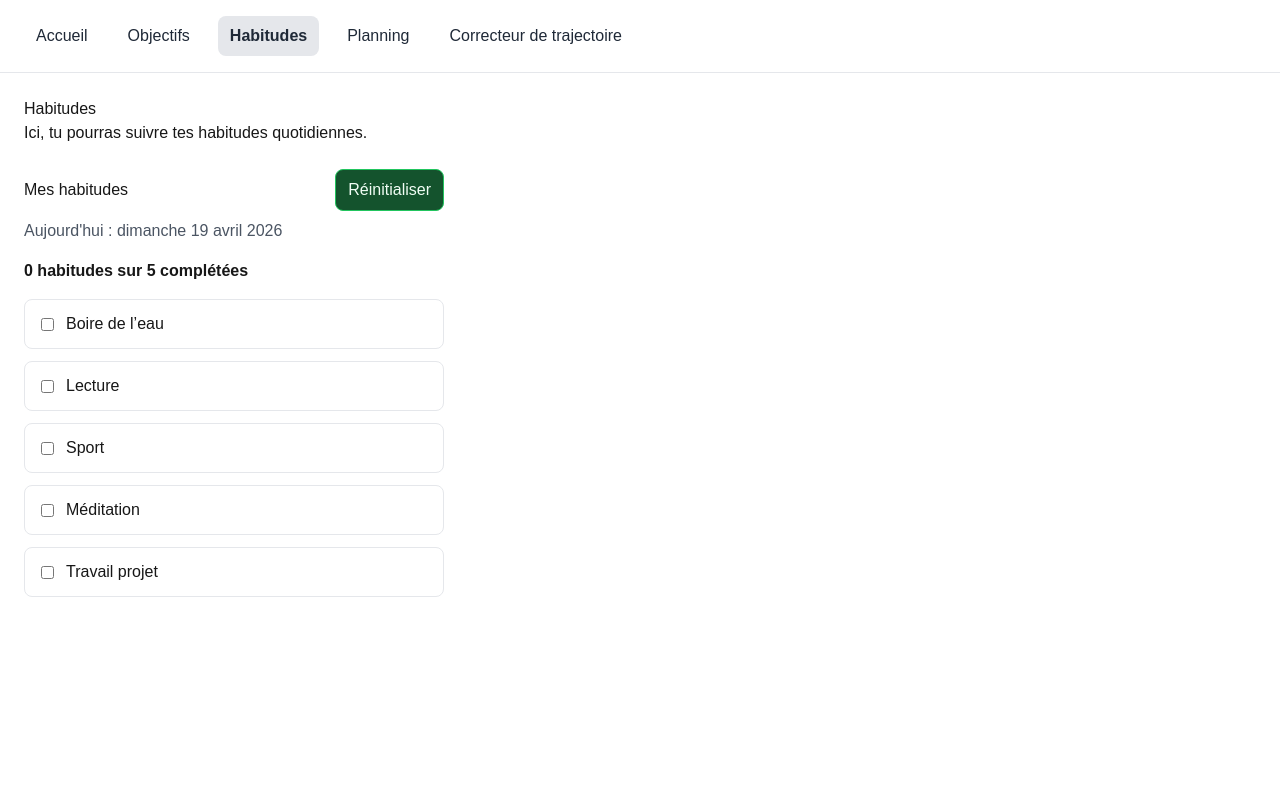
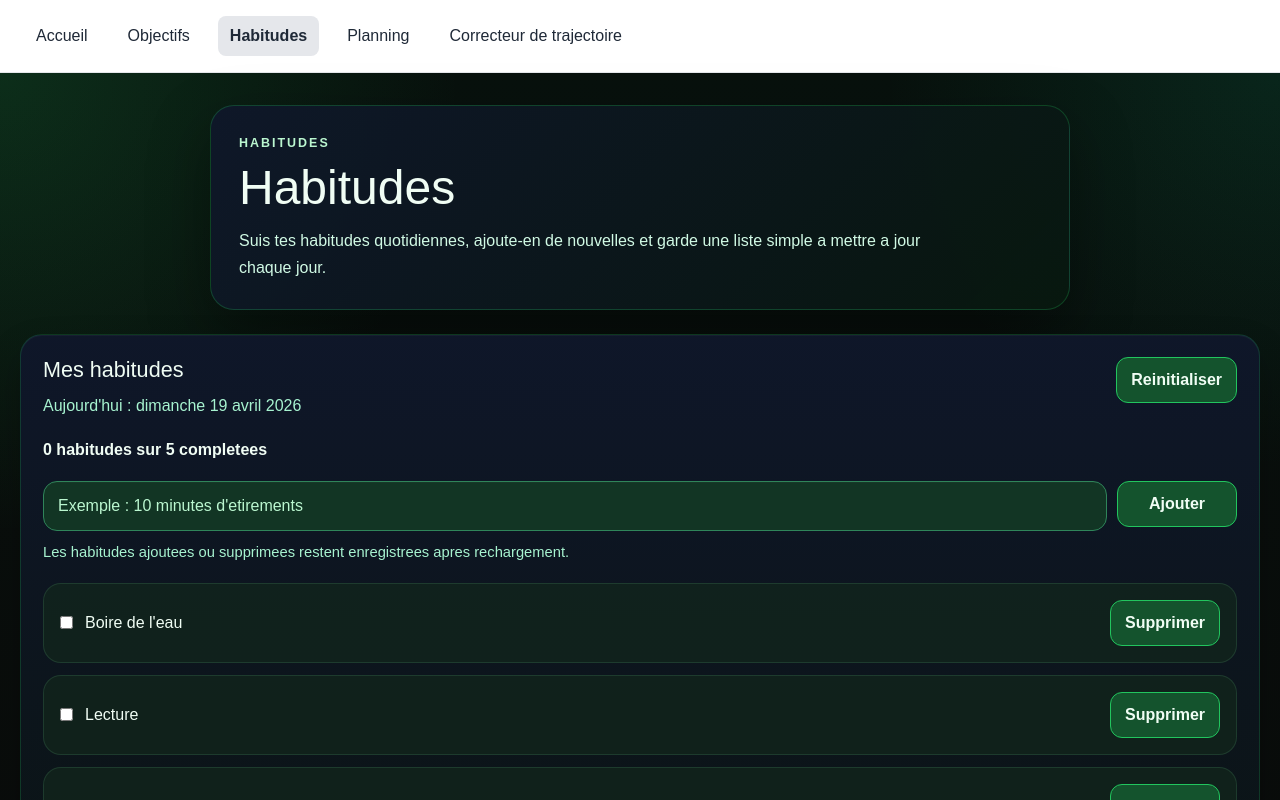
Before and after one commit to Gintaiji/taijilifeplan, a Next.js app: page /habitudes in a window 1280 px wide. Shown: the top 800 px of the page. Built offline with nearby package versions, Linux system fonts and the light colour scheme.

Commit message:
Amélioration des habitudes avec ajout et suppression

```diff
--- /dev/null
+++ b/app/components/HabitsTracker.module.css
@@ -0,0 +1,146 @@
+.section {
+  margin-top: 24px;
+  border: 1px solid rgba(34, 197, 94, 0.2);
+  border-radius: 22px;
+  padding: 22px;
+  background:
+    linear-gradient(180deg, rgba(15, 23, 42, 0.98), rgba(10, 20, 16, 0.96));
+  box-shadow:
+    inset 0 1px 0 rgba(255, 255, 255, 0.04),
+    0 18px 36px rgba(0, 0, 0, 0.22);
+}
+
+.header {
+  display: flex;
+  justify-content: space-between;
+  align-items: flex-start;
+  gap: 16px;
+  flex-wrap: wrap;
+}
+
+.title {
+  margin: 0;
+  color: var(--dashboard-text-primary);
+  font-size: 1.35rem;
+  line-height: 1.2;
+}
+
+.date {
+  margin: 10px 0 0;
+  color: var(--dashboard-text-muted);
+  line-height: 1.6;
+}
+
+.summary {
+  margin: 18px 0 0;
+  color: var(--dashboard-text-primary);
+  font-weight: 700;
+  line-height: 1.6;
+}
+
+.form {
+  display: grid;
+  gap: 10px;
+  margin-top: 18px;
+}
+
+.formRow {
+  display: grid;
+  grid-template-columns: minmax(0, 1fr) auto;
+  gap: 10px;
+  align-items: start;
+}
+
+.input {
+  min-width: 0;
+  width: 100%;
+  padding: 12px 14px;
+  border: 1px solid rgba(134, 239, 172, 0.15);
+  border-radius: 14px;
+  font: inherit;
+  box-shadow: inset 0 1px 0 rgba(255, 255, 255, 0.02);
+}
+
+.helperText {
+  margin: 0;
+  color: var(--dashboard-text-muted);
+  font-size: 0.92rem;
+  line-height: 1.5;
+}
+
+.list {
+  list-style: none;
+  padding: 0;
+  margin: 20px 0 0;
+  display: grid;
+  gap: 12px;
+}
+
+.item {
+  display: flex;
+  justify-content: space-between;
+  align-items: center;
+  gap: 14px;
+  flex-wrap: wrap;
+  padding: 16px;
+  border: 1px solid rgba(134, 239, 172, 0.12);
+  border-radius: 18px;
+  background: rgba(19, 39, 29, 0.72);
+}
+
+.label {
+  display: flex;
+  align-items: center;
+  gap: 12px;
+  cursor: pointer;
+  flex: 1 1 240px;
+  min-width: 0;
+}
+
+.habitName {
+  color: var(--dashboard-text-primary);
+  line-height: 1.5;
+  word-break: break-word;
+}
+
+.button {
+  border-radius: 12px;
+  padding: 10px 14px;
+  cursor: pointer;
+  font: inherit;
+  font-weight: 600;
+}
+
+.addButton,
+.deleteButton {
+  white-space: normal;
+  text-align: center;
+}
+
+.addButton {
+  min-width: 120px;
+}
+
+.deleteButton {
+  min-width: 110px;
+}
+
+@media (max-width: 640px) {
+  .section {
+    padding: 18px;
+    border-radius: 18px;
+  }
+
+  .formRow {
+    grid-template-columns: 1fr;
+  }
+
+  .addButton,
+  .deleteButton {
+    width: 100%;
+  }
+
+  .item {
+    align-items: stretch;
+  }
+}
--- a/app/components/HabitsTracker.tsx
+++ b/app/components/HabitsTracker.tsx
@@ -1,105 +1,127 @@
 "use client";
 
 import { useEffect, useState } from "react";
+import styles from "./HabitsTracker.module.css";
 
 const STORAGE_KEY = "taiji-life-plan-habits";
+const ORDER_STORAGE_KEY = "taiji-life-plan-habits-order";
 
 const defaultHabits = [
-  "Boire de l’eau",
+  "Boire de l'eau",
   "Lecture",
   "Sport",
-  "Méditation",
+  "Meditation",
   "Travail projet",
 ];
 
-const sectionStyle = {
-  marginTop: "24px",
-  maxWidth: "420px",
+type HabitsState = Record<string, boolean>;
+
+type HabitsData = {
+  habitNames: string[];
+  habitsState: HabitsState;
 };
 
-const headerStyle = {
-  display: "flex",
-  justifyContent: "space-between",
-  alignItems: "center",
-  gap: "12px",
-  flexWrap: "wrap" as const,
-};
-
-const dateStyle = {
-  margin: "8px 0 0 0",
-  color: "#4b5563",
-};
-
-const summaryStyle = {
-  margin: "16px 0 0 0",
-  fontWeight: 600,
-};
-
-const listStyle = {
-  listStyle: "none",
-  padding: 0,
-  margin: "16px 0 0 0",
-  display: "grid",
-  gap: "12px",
-};
-
-const itemStyle = {
-  border: "1px solid #e5e7eb",
-  borderRadius: "8px",
-  padding: "12px 16px",
-};
-
-const labelStyle = {
-  display: "flex",
-  alignItems: "center",
-  gap: "12px",
-  cursor: "pointer",
-};
-
-const buttonStyle = {
-  borderRadius: "8px",
-  padding: "8px 12px",
-  cursor: "pointer",
-  font: "inherit",
-};
-
-type HabitsState = Record<string, boolean>;
-
-function getInitialHabitsState() {
+function getDefaultHabitsState() {
   return defaultHabits.reduce<HabitsState>((accumulator, habit) => {
     accumulator[habit] = false;
     return accumulator;
   }, {});
 }
 
-export default function HabitsTracker() {
-  const [habits, setHabits] = useState<HabitsState>(() => {
-    const initialHabits = getInitialHabitsState();
+function normalizeHabitsState(savedHabits: unknown): HabitsState {
+  if (typeof savedHabits !== "object" || savedHabits === null) {
+    return {};
+  }
 
-    if (typeof window === "undefined") {
-      return initialHabits;
+  const cleanedHabits: HabitsState = {};
+
+  for (const [habitName, isCompleted] of Object.entries(savedHabits)) {
+    if (typeof isCompleted === "boolean") {
+      cleanedHabits[habitName] = isCompleted;
     }
+  }
 
-    const savedHabits = localStorage.getItem(STORAGE_KEY);
+  return cleanedHabits;
+}
 
-    if (!savedHabits) {
-      return initialHabits;
-    }
+function normalizeHabitNames(
+  savedOrder: unknown,
+  habitsState: HabitsState,
+): string[] {
+  const validHabitNames = new Set(Object.keys(habitsState));
 
+  if (!Array.isArray(savedOrder)) {
+    return Object.keys(habitsState);
+  }
+
+  const orderedHabits = savedOrder.filter(
+    (habitName): habitName is string =>
+      typeof habitName === "string" && validHabitNames.has(habitName),
+  );
+
+  const missingHabits = Object.keys(habitsState).filter(
+    (habitName) => !orderedHabits.includes(habitName),
+  );
+
+  return [...orderedHabits, ...missingHabits];
+}
+
+function getInitialHabitsData(): HabitsData {
+  const defaultHabitsState = getDefaultHabitsState();
+
+  if (typeof window === "undefined") {
+    return {
+      habitNames: defaultHabits,
+      habitsState: defaultHabitsState,
+    };
+  }
+
+  const savedHabits = localStorage.getItem(STORAGE_KEY);
+  const savedOrder = localStorage.getItem(ORDER_STORAGE_KEY);
+
+  let normalizedSavedHabits: HabitsState = {};
+  let normalizedHabitNames = defaultHabits;
+
+  if (savedHabits) {
     try {
-      const parsedHabits = JSON.parse(savedHabits) as HabitsState;
-
-      return {
-        ...initialHabits,
-        ...parsedHabits,
-      };
+      normalizedSavedHabits = normalizeHabitsState(JSON.parse(savedHabits));
     } catch {
       localStorage.removeItem(STORAGE_KEY);
-      return initialHabits;
     }
-  });
+  }
 
-  const completedHabitsCount = Object.values(habits).filter(Boolean).length;
+  const mergedHabitsState = {
+    ...defaultHabitsState,
+    ...normalizedSavedHabits,
+  };
+
+  if (savedOrder) {
+    try {
+      normalizedHabitNames = normalizeHabitNames(
+        JSON.parse(savedOrder),
+        mergedHabitsState,
+      );
+    } catch {
+      localStorage.removeItem(ORDER_STORAGE_KEY);
+      normalizedHabitNames = normalizeHabitNames([], mergedHabitsState);
+    }
+  } else {
+    normalizedHabitNames = normalizeHabitNames([], mergedHabitsState);
+  }
+
+  return {
+    habitNames: normalizedHabitNames,
+    habitsState: mergedHabitsState,
+  };
+}
+
+export default function HabitsTracker() {
+  const [habitsData, setHabitsData] = useState<HabitsData>(getInitialHabitsData);
+  const [newHabitName, setNewHabitName] = useState("");
+
+  const completedHabitsCount = Object.values(habitsData.habitsState).filter(
+    Boolean,
+  ).length;
   const today = new Date().toLocaleDateString("fr-FR", {
     weekday: "long",
     day: "numeric",
@@ -108,48 +130,136 @@ export default function HabitsTracker() {
   });
 
   useEffect(() => {
-    localStorage.setItem(STORAGE_KEY, JSON.stringify(habits));
-  }, [habits]);
+    localStorage.setItem(STORAGE_KEY, JSON.stringify(habitsData.habitsState));
+    localStorage.setItem(
+      ORDER_STORAGE_KEY,
+      JSON.stringify(habitsData.habitNames),
+    );
+  }, [habitsData]);
 
   function handleHabitChange(habitName: string) {
-    setHabits((currentHabits) => ({
-      ...currentHabits,
-      [habitName]: !currentHabits[habitName],
+    setHabitsData((currentHabitsData) => ({
+      ...currentHabitsData,
+      habitsState: {
+        ...currentHabitsData.habitsState,
+        [habitName]: !currentHabitsData.habitsState[habitName],
+      },
     }));
   }
 
   function handleResetHabits() {
-    setHabits(getInitialHabitsState());
+    setHabitsData((currentHabitsData) => ({
+      ...currentHabitsData,
+      habitsState: currentHabitsData.habitNames.reduce<HabitsState>(
+        (accumulator, habitName) => {
+          accumulator[habitName] = false;
+          return accumulator;
+        },
+        {},
+      ),
+    }));
+  }
+
+  function handleAddHabit(event: React.FormEvent<HTMLFormElement>) {
+    event.preventDefault();
+
+    const cleanHabitName = newHabitName.trim();
+
+    if (
+      cleanHabitName === "" ||
+      cleanHabitName in habitsData.habitsState
+    ) {
+      return;
+    }
+
+    setHabitsData((currentHabitsData) => ({
+      habitNames: [...currentHabitsData.habitNames, cleanHabitName],
+      habitsState: {
+        ...currentHabitsData.habitsState,
+        [cleanHabitName]: false,
+      },
+    }));
+    setNewHabitName("");
+  }
+
+  function handleDeleteHabit(habitName: string) {
+    setHabitsData((currentHabitsData) => {
+      const nextHabitsState = { ...currentHabitsData.habitsState };
+      delete nextHabitsState[habitName];
+
+      return {
+        habitNames: currentHabitsData.habitNames.filter(
+          (currentHabitName) => currentHabitName !== habitName,
+        ),
+        habitsState: nextHabitsState,
+      };
+    });
   }
 
   return (
-    <section style={sectionStyle}>
-      <div style={headerStyle}>
-        <h2>Mes habitudes</h2>
+    <section className={styles.section}>
+      <div className={styles.header}>
+        <div>
+          <h2 className={styles.title}>Mes habitudes</h2>
+          <p className={styles.date}>Aujourd&apos;hui : {today}</p>
+        </div>
+
         <button
           type="button"
-          className="control-button"
-          style={buttonStyle}
+          className={`control-button ${styles.button}`}
           onClick={handleResetHabits}
         >
-          Réinitialiser
+          Reinitialiser
         </button>
       </div>
-      <p style={dateStyle}>Aujourd&apos;hui : {today}</p>
-      <p style={summaryStyle}>
-        {completedHabitsCount} habitudes sur {defaultHabits.length} complétées
+
+      <p className={styles.summary}>
+        {completedHabitsCount} habitudes sur {habitsData.habitNames.length} completees
       </p>
-      <ul style={listStyle}>
-        {defaultHabits.map((habit) => (
-          <li key={habit} style={itemStyle}>
-            <label style={labelStyle}>
+
+      <form className={styles.form} onSubmit={handleAddHabit}>
+        <div className={styles.formRow}>
+          <input
+            type="text"
+            value={newHabitName}
+            onChange={(event) => setNewHabitName(event.target.value)}
+            placeholder="Exemple : 10 minutes d'etirements"
+            className={styles.input}
+          />
+
+          <button
+            type="submit"
+            className={`control-button ${styles.button} ${styles.addButton}`}
+          >
+            Ajouter
+          </button>
+        </div>
+
+        <p className={styles.helperText}>
+          Les habitudes ajoutees ou supprimees restent enregistrees apres
+          rechargement.
+        </p>
+      </form>
+
+      <ul className={styles.list}>
+        {habitsData.habitNames.map((habit) => (
+          <li key={habit} className={styles.item}>
+            <label className={styles.label}>
               <input
                 type="checkbox"
-                checked={habits[habit] ?? false}
+                checked={habitsData.habitsState[habit] ?? false}
                 onChange={() => handleHabitChange(habit)}
               />
-              <span>{habit}</span>
+              <span className={styles.habitName}>{habit}</span>
             </label>
+
+            <button
+              type="button"
+              className={`control-button ${styles.button} ${styles.deleteButton}`}
+              onClick={() => handleDeleteHabit(habit)}
+            >
+              Supprimer
+            </button>
           </li>
         ))}
       </ul>
--- /dev/null
+++ b/app/habitudes/page.module.css
@@ -0,0 +1,53 @@
+.page {
+  min-height: 100vh;
+  padding: 32px 20px 56px;
+  background:
+    radial-gradient(circle at top left, rgba(34, 197, 94, 0.16), transparent 28%),
+    radial-gradient(circle at top right, rgba(16, 185, 129, 0.12), transparent 24%),
+    linear-gradient(180deg, #08110d 0%, #0a0a0a 100%);
+}
+
+.hero {
+  width: min(860px, 100%);
+  margin: 0 auto;
+  padding: 28px;
+  border: 1px solid rgba(34, 197, 94, 0.25);
+  border-radius: 24px;
+  background: linear-gradient(135deg, rgba(15, 23, 42, 0.96), rgba(8, 24, 15, 0.94));
+  box-shadow: 0 24px 60px rgba(0, 0, 0, 0.35);
+}
+
+.eyebrow {
+  margin: 0 0 10px;
+  color: var(--dashboard-text-accent);
+  font-size: 0.78rem;
+  font-weight: 700;
+  letter-spacing: 0.16em;
+  text-transform: uppercase;
+}
+
+.pageTitle {
+  margin: 0;
+  color: var(--dashboard-text-primary);
+  font-size: clamp(2rem, 4vw, 3rem);
+  line-height: 1.05;
+}
+
+.intro {
+  max-width: 700px;
+  margin: 14px 0 0;
+  color: var(--dashboard-text-secondary);
+  font-size: 1rem;
+  line-height: 1.7;
+}
+
+@media (max-width: 640px) {
+  .page {
+    padding: 20px 14px 40px;
+  }
+
+  .hero {
+    padding: 18px;
+    border-radius: 18px;
+  }
+}
--- a/app/habitudes/page.tsx
+++ b/app/habitudes/page.tsx
@@ -1,10 +1,18 @@
 import HabitsTracker from "../components/HabitsTracker";
+import styles from "./page.module.css";
 
 export default function HabitudesPage() {
   return (
-    <main style={{ padding: "24px" }}>
-      <h1>Habitudes</h1>
-      <p>Ici, tu pourras suivre tes habitudes quotidiennes.</p>
+    <main className={styles.page}>
+      <section className={styles.hero}>
+        <p className={styles.eyebrow}>Habitudes</p>
+        <h1 className={styles.pageTitle}>Habitudes</h1>
+        <p className={styles.intro}>
+          Suis tes habitudes quotidiennes, ajoute-en de nouvelles et garde une
+          liste simple a mettre a jour chaque jour.
+        </p>
+      </section>
+
       <HabitsTracker />
     </main>
   );
```
